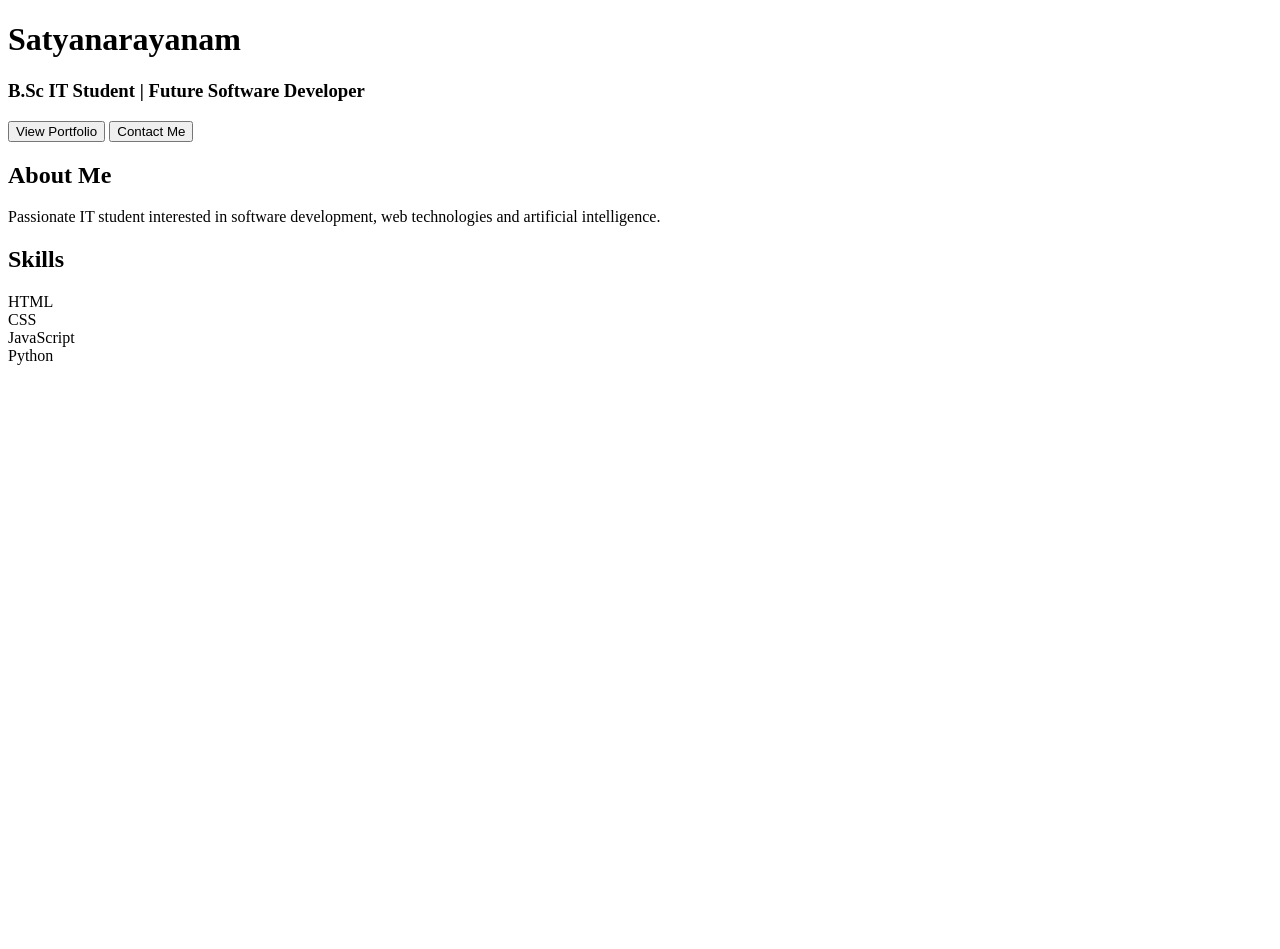
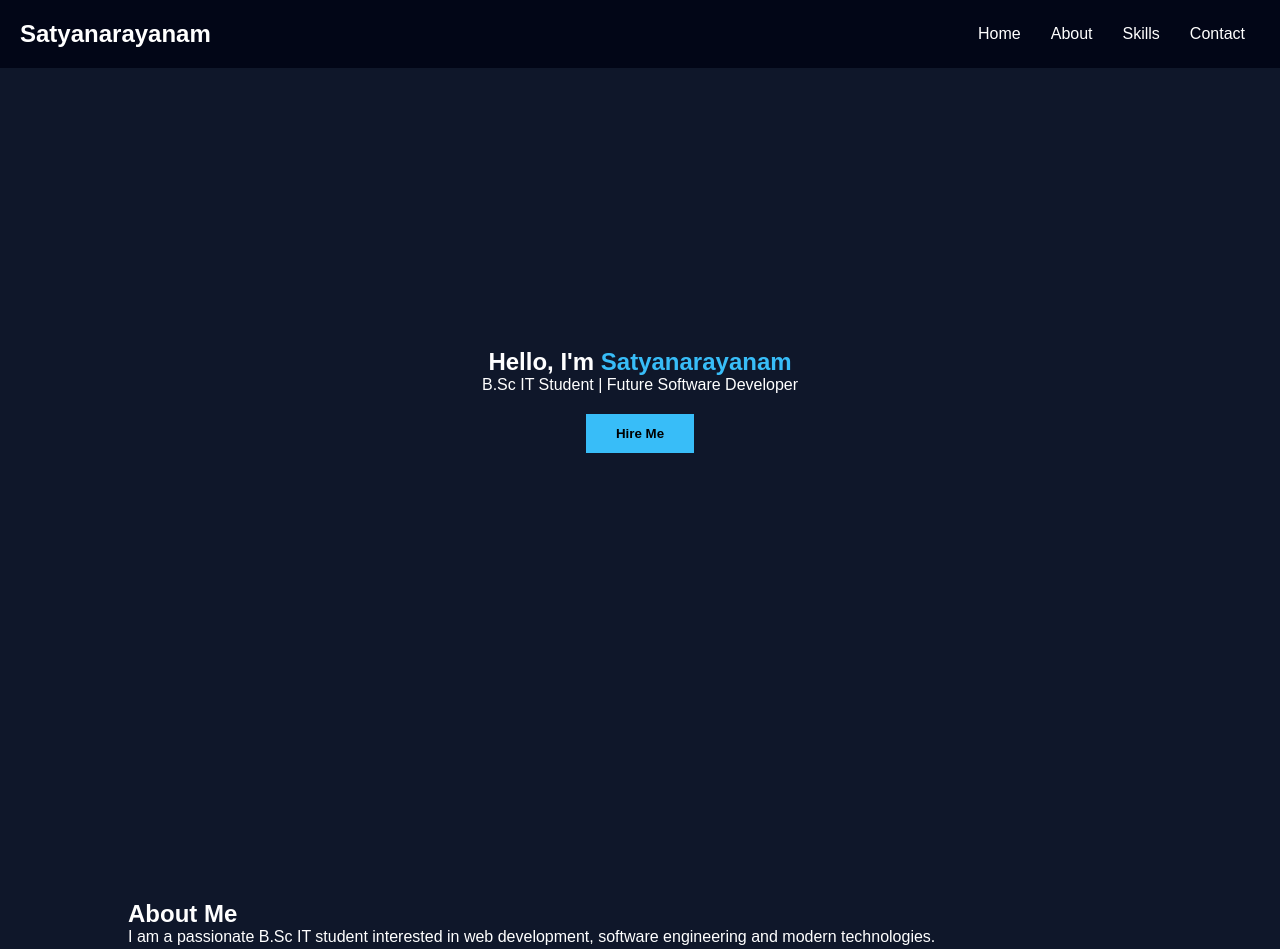
Before and after one commit to satya4525/portfolio-website, a plain HTML site: page index.html in a window 1280 px wide. Shown: the top 949 px of the page. Before the commit the page ends 800 px from the top, so only its background shows below. Drawn offline with Linux system fonts and the light colour scheme.

Commit message:
premium portfolio

```diff
--- a/index.html
+++ b/index.html
@@ -1,7 +1,11 @@
 <!DOCTYPE html>
-<html>
+<html lang="en">
 
 <head>
+
+<meta charset="UTF-8">
+<meta name="viewport" content="width=device-width, initial-scale=1.0">
+
 <title>Satyanarayanam Portfolio</title>
 
 <link rel="stylesheet" href="style.css">
@@ -12,47 +16,96 @@
 
 <header>
 
-<h1>Satyanarayanam</h1>
+<nav class="navbar">
 
-<h3>B.Sc IT Student | Future Software Developer</h3>
+<h2 class="logo">Satyanarayanam</h2>
 
-<button>View Portfolio</button>
+<ul class="nav-links">
 
-<button>Contact Me</button>
+<li><a href="#home">Home</a></li>
+<li><a href="#about">About</a></li>
+<li><a href="#skills">Skills</a></li>
+<li><a href="#contact">Contact</a></li>
+
+</ul>
+
+</nav>
 
 </header>
 
-<section class="section">
+
+<section id="home" class="hero">
+
+<h1>Hello, I'm <span>Satyanarayanam</span></h1>
+
+<p>B.Sc IT Student | Future Software Developer</p>
+
+<button class="btn">Hire Me</button>
+
+</section>
+
+
+<section id="about">
 
 <h2>About Me</h2>
 
 <p>
-Passionate IT student interested in software development,
-web technologies and artificial intelligence.
+
+I am a passionate B.Sc IT student interested in web development,
+software engineering and modern technologies.
+
 </p>
 
 </section>
 
-<section class="section">
+
+<section id="skills">
 
 <h2>Skills</h2>
 
-<div class="skills">
+<div class="skill-box">
 
-<div class="skill"><div style="width:90%">HTML</div></div>
+<div class="skill">
+<p>HTML</p>
+<div class="bar"><span style="width:90%"></span></div>
+</div>
 
-<div class="skill"><div style="width:85%">CSS</div></div>
+<div class="skill">
+<p>CSS</p>
+<div class="bar"><span style="width:85%"></span></div>
+</div>
 
-<div class="skill"><div style="width:70%">JavaScript</div></div>
+<div class="skill">
+<p>JavaScript</p>
+<div class="bar"><span style="width:70%"></span></div>
+</div>
 
-<div class="skill"><div style="width:60%">Python</div></div>
+<div class="skill">
+<p>Python</p>
+<div class="bar"><span style="width:60%"></span></div>
+</div>
 
 </div>
 
 </section>
 
+
+<section id="contact">
+
+<h2>Contact Me</h2>
+
+<p>Email: satyanarayanam2007@gmail.com</p>
+
+</section>
+
+
+<footer>
+
+<p>© 2026 Satyanarayanam Portfolio</p>
+
+</footer>
+
 <script src="script.js"></script>
 
 </body>
-
 </html>
--- a/script.js
+++ b/script.js
@@ -0,0 +1,40 @@
+// Smooth scroll
+
+document.querySelectorAll("a").forEach(link => {
+
+    link.addEventListener("click", function(e){
+
+    if(this.hash !== ""){
+
+    e.preventDefault();
+
+    const target = document.querySelector(this.hash);
+
+    target.scrollIntoView({
+
+    behavior:"smooth"
+
+    });
+
+    }
+
+    });
+
+    });
+
+
+    // Button animation
+
+    const btn = document.querySelector(".btn");
+
+    btn.addEventListener("mouseover", () => {
+
+    btn.style.transform = "scale(1.1)";
+
+    });
+
+    btn.addEventListener("mouseout", () => {
+
+    btn.style.transform = "scale(1)";
+
+    });
--- a/style.css
+++ b/style.css
@@ -0,0 +1,93 @@
+*{
+    margin:0;
+    padding:0;
+    box-sizing:border-box;
+    font-family:Arial;
+    }
+
+    body{
+    background:#0f172a;
+    color:white;
+    }
+
+    header{
+    position:fixed;
+    width:100%;
+    background:#020617;
+    padding:20px;
+    }
+
+    .navbar{
+    display:flex;
+    justify-content:space-between;
+    align-items:center;
+    }
+
+    .nav-links{
+    display:flex;
+    list-style:none;
+    }
+
+    .nav-links li{
+    margin:0 15px;
+    }
+
+    .nav-links a{
+    color:white;
+    text-decoration:none;
+    }
+
+    .hero{
+    height:100vh;
+    display:flex;
+    flex-direction:column;
+    justify-content:center;
+    align-items:center;
+    text-align:center;
+    }
+
+    .hero span{
+    color:#38bdf8;
+    }
+
+    .btn{
+    margin-top:20px;
+    padding:12px 30px;
+    border:none;
+    background:#38bdf8;
+    color:black;
+    cursor:pointer;
+    font-weight:bold;
+    }
+
+    section{
+    padding:100px 10%;
+    }
+
+    .skill-box{
+    max-width:500px;
+    margin:auto;
+    }
+
+    .skill{
+    margin:20px 0;
+    }
+
+    .bar{
+    background:#334155;
+    height:10px;
+    border-radius:20px;
+    }
+
+    .bar span{
+    display:block;
+    height:10px;
+    background:#38bdf8;
+    border-radius:20px;
+    }
+
+    footer{
+    text-align:center;
+    padding:20px;
+    background:#020617;
+    }
```
